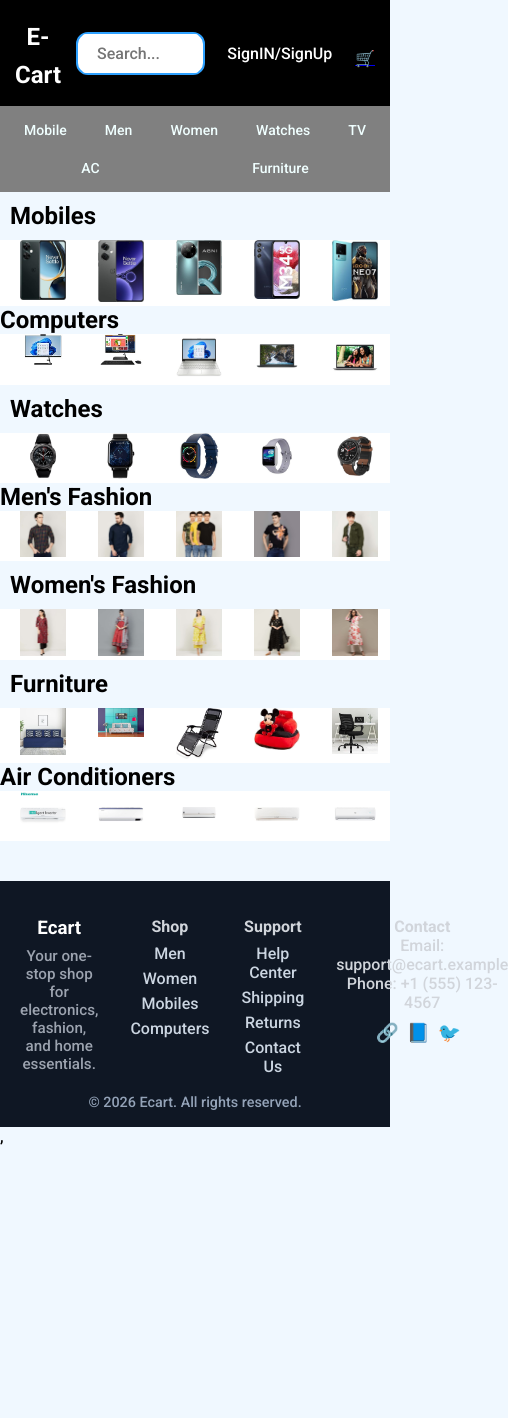
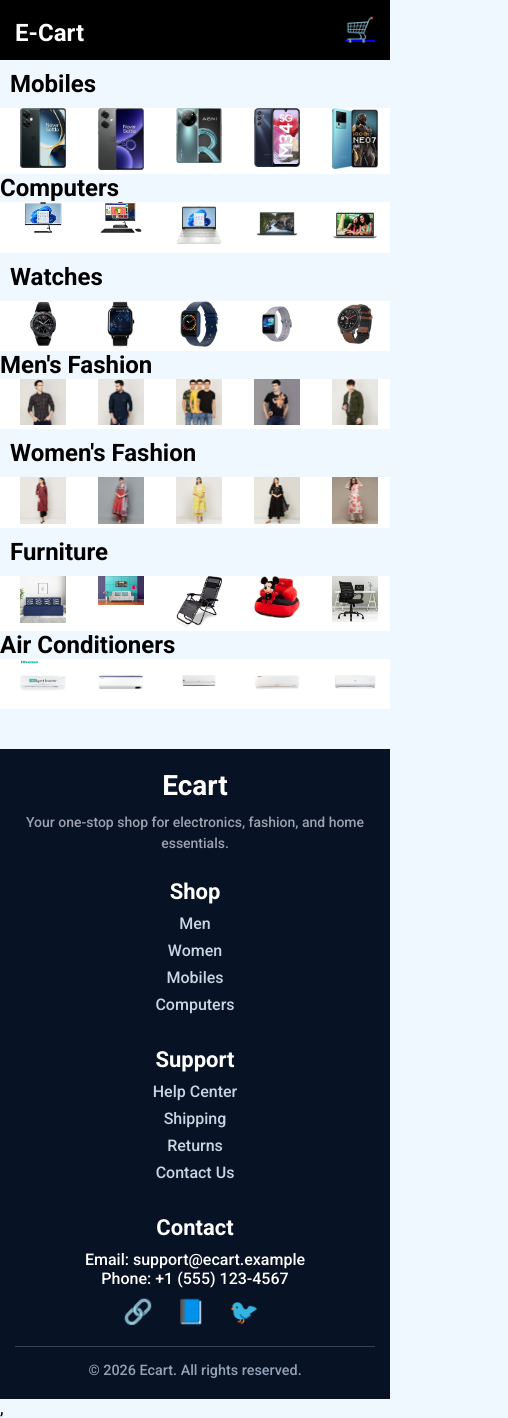
Before and after one commit to Vamsi63022/React_Ecommerce_Store, a React (Create React App) app: page / in a window 390 px wide. Shown: the whole page, 508 px wide, since content can reach past the window. Before the commit the page ends 1146 px from the top, so only its background shows below. Built offline with nearby package versions, Linux system fonts and the light colour scheme.

Commit message:
react_ecommerce_store

```diff
--- a/src/App.css
+++ b/src/App.css
@@ -8,6 +8,15 @@
 }
  body {
     background-color: aliceblue;
+}
+html,
+body {
+  overflow-x: hidden;
+  width: 100%;
+}
+
+* {
+  box-sizing: border-box;
 }
 
 /* App styles */
@@ -355,7 +364,7 @@
     color: #111827;
 }
 .ind-image {
-    width: 500px;
+    width: 402px;
     height: 500px;
     background-color: #f0f8ff;
     border-radius: 16px;
@@ -523,7 +532,7 @@
 
 @media screen and (max-width:768px) {
 
-  .navSection {
+  /* .navSection {
     height: auto;
     padding: 15px;
     gap: 15px;
@@ -561,7 +570,7 @@
   .category-list li {
     padding: 6px 10px;
     font-size: 14px;
-  }
+  } */
 
   /* Carousel */
 
@@ -651,7 +660,7 @@
 
 
   /* Cart */
-
+/*
   @media screen and (max-width: 768px) {
 
   .cart-section {
@@ -704,7 +713,7 @@
   .removeBtn:hover {
     background-color: red;
   }
-}
+} */
 
 
   /* Footer */
@@ -774,3 +783,207 @@
     font-size: 14px;
   }
 }
+
+
+
+/* =========================
+   MOBILE VIEW (575px)
+========================= */
+
+@media screen and (max-width: 575px) {
+
+  /* Navbar */
+
+  .search-container {
+    display: none;
+  }
+
+  .user-detail {
+    display: none;
+  }
+
+  .navSection {
+    display: flex;
+    justify-content: space-between;
+    align-items: center;
+    padding: 10px 15px;
+    width: 100%;
+    height: 60px;
+  }
+
+  .title h1 a {
+    font-size: 1.3rem;
+  }
+
+  .cart-icon {
+    font-size: 24px;
+  }
+
+  .category-list {
+    display: none;
+  }
+
+  /* Product Page */
+
+  .fullpage {
+    display: flex;
+    flex-direction: column;
+    padding: 10px;
+    gap: 15px;
+    width: 100%;
+  }
+
+  /* Filter */
+
+  .pro-selected {
+    width: 100%;
+    display: flex;
+    flex-wrap: wrap;
+    gap: 10px;
+    padding: 10px;
+    background: #fff;
+    border-radius: 10px;
+    justify-content: center;
+  }
+
+  .pro-input {
+    margin: 0;
+  }
+
+  .pro-input label {
+    font-size: 14px;
+    display: flex;
+    align-items: center;
+    gap: 4px;
+  }
+
+  /* Product Grid */
+
+  .pageSection {
+    display: grid;
+    grid-template-columns: repeat(2, 1fr);
+    gap: 12px;
+    width: 100%;
+  }
+
+  .pageSection > div {
+    width: 100%;
+    padding: 10px;
+    border-radius: 10px;
+    background: #fff;
+    box-shadow: 0 2px 8px rgba(0,0,0,0.08);
+  }
+
+  .pageImg {
+    width: 100%;
+  }
+
+  .pageImg img {
+    width: 100%;
+    height: 140px;
+    object-fit: contain;
+  }
+
+  .proModel {
+    font-size: 13px;
+    text-align: center;
+    margin-top: 8px;
+  }
+
+  /* Cart */
+
+  .cart-section {
+    display: flex;
+    flex-wrap: wrap;
+    width: 95%;
+    margin: 15px auto;
+    padding: 10px;
+  }
+
+  .cart-img {
+    width: 35%;
+  }
+
+  .cart-img img {
+    width: 100%;
+    height: auto;
+  }
+
+  .cart-details {
+    width: 65%;
+    padding-left: 10px;
+  }
+
+  .removeBtn {
+    width: 100%;
+    margin-top: 10px;
+  }
+
+  /* Footer */
+
+  .siteFooter {
+    width: 100%;
+    background: #071225;
+    color: white;
+    padding: 20px 15px;
+  }
+
+  .footer-container {
+    display: flex;
+    flex-direction: column;
+    align-items: center;
+    gap: 25px;
+    text-align: center;
+  }
+
+  .footer-column {
+    width: 100%;
+    margin: 0;
+    padding: 0;
+    flex: none;
+  }
+
+  .footer-brand {
+    font-size: 28px;
+    margin-bottom: 10px;
+  }
+
+  .footer-desc {
+    font-size: 14px;
+    line-height: 1.5;
+  }
+
+  .footer-column h4 {
+    font-size: 22px;
+    margin-bottom: 10px;
+  }
+
+  .footer-links {
+    list-style: none;
+    margin: 0;
+    padding: 0;
+  }
+
+  .footer-links li {
+    margin: 8px 0;
+    font-size: 16px;
+  }
+
+  .social-icons {
+    display: flex;
+    justify-content: center;
+    gap: 15px;
+    margin-top: 10px;
+  }
+
+  .social-icons span {
+    font-size: 24px;
+  }
+
+  .footer-bottom {
+    margin-top: 20px;
+    padding-top: 15px;
+    text-align: center;
+    border-top: 1px solid rgba(255,255,255,0.2);
+  }
+}
--- a/src/stores/components/Ac.jsx
+++ b/src/stores/components/Ac.jsx
@@ -13,7 +13,7 @@ const Ac = () => {
             {firstFiveImages.map((item) =>{
                 return(
                     <div className="imgBox" key={item.id}>
-                        <img className="proImage" src={item.image} alt={item.product} />
+                       <a href="/ac"> <img className="proImage" src={item.image} alt={item.product} /></a>
                         {/* <p>{item.type}</p>
                         <p>{item.brand}</p>
                         <p>{item.model}</p>
--- a/src/stores/components/Computer.jsx
+++ b/src/stores/components/Computer.jsx
@@ -11,7 +11,7 @@ const Computer = () => {
       <div className="proSection">
         {firstFiveImages.map((item) => (
           <div className="imgBox" key={item.id}>
-            <img className="proImage" src={item.image} alt={item.product} />
+            <a href="/computers"><img className="proImage" src={item.image} alt={item.product} /></a>
             {/* <p>{item.type}</p>
             <p>{item.brand}</p>
             <p>{item.model}</p>
--- a/src/stores/components/Furniture.jsx
+++ b/src/stores/components/Furniture.jsx
@@ -14,7 +14,7 @@ const Furniture = ({limit}) => {
             {furnitureImages.map((item) =>{
                 return(
                     <div className="imgBox" key={item.id}>
-                        <img className="proImage" src={item.image} alt={item.product} />
+                       <a href="/furniture"> <img className="proImage" src={item.image} alt={item.product} /></a>
                         {/* <p>{item.type}</p>
                         <p>{item.brand}</p>
                         <p>{item.model}</p>
--- a/src/stores/components/Men.jsx
+++ b/src/stores/components/Men.jsx
@@ -13,7 +13,7 @@ const Men = ({ limit } ) =>{
             {menImages.map((item) =>{
                 return(
                     <div className="imgBox" key={item.id}>
-                        <img className="proImage" src={item.image} alt={item.product} />
+                        <a href="/men"><img className="proImage" src={item.image} alt={item.product} /></a>
                         {/* <p>{item.type}</p>
                         <p>{item.brand}</p>
                         <p>{item.model}</p>
--- a/src/stores/components/Mobiles.jsx
+++ b/src/stores/components/Mobiles.jsx
@@ -16,7 +16,7 @@ const Mobiles = ({ limit }) => {
                 {mobileImages.map((item) => {
                     return (
                         <div className="imgBox" key={item.id}>
-                            <img className="proImage" src={`/${item.image}`} alt={item.product} />
+                            <a href="/mobiles"><img className="proImage" src={`/${item.image}`} alt={item.product} /></a>
                             {/* <p>{item.type}</p>
                             <p>{item.brand}</p>
                             <p>{item.model}</p>
--- a/src/stores/components/Tv.jsx
+++ b/src/stores/components/Tv.jsx
@@ -14,7 +14,7 @@ const Tv = () => {
             {firstFiveImages.map((item) =>{
                 return(
                     <div className="imgBox" key={item.id}>
-                        <img className="proImage" src={item.image} alt={item.product} />
+                        <a href="/tv"><img className="proImage" src={item.image} alt={item.product} /></a>
                         {/* <p>{item.type}</p>
                         <p>{item.brand}</p>
                         <p>{item.model}</p>
--- a/src/stores/components/Watch.jsx
+++ b/src/stores/components/Watch.jsx
@@ -16,7 +16,7 @@ const Watch = ({limit}) => {
             { watchImages.map((item) =>{
                 return(
                     <div className="imgBox" key={item.id}>
-                        <img className="proImage" src={item.image} alt={item.product} />
+                        <a href="/Watch"><img className="proImage" src={item.image} alt={item.product} /></a>
                         {/* <p>{item.type}</p>
                         <p>{item.brand}</p>
                         <p>{item.model}</p>
--- a/src/stores/components/Woman.jsx
+++ b/src/stores/components/Woman.jsx
@@ -16,7 +16,7 @@ return(
             {womanImages.map((item) =>{
                 return(
                     <div className ="imgBox" key ={item.id}>
-                        <img className="proImage" src={`/${item.image}`} alt={item.model || "product"} />
+                        <a href="/woman"><img className="proImage" src={`/${item.image}`} alt={item.model || "product"} /></a>
 
                          </div>
                 )
```
